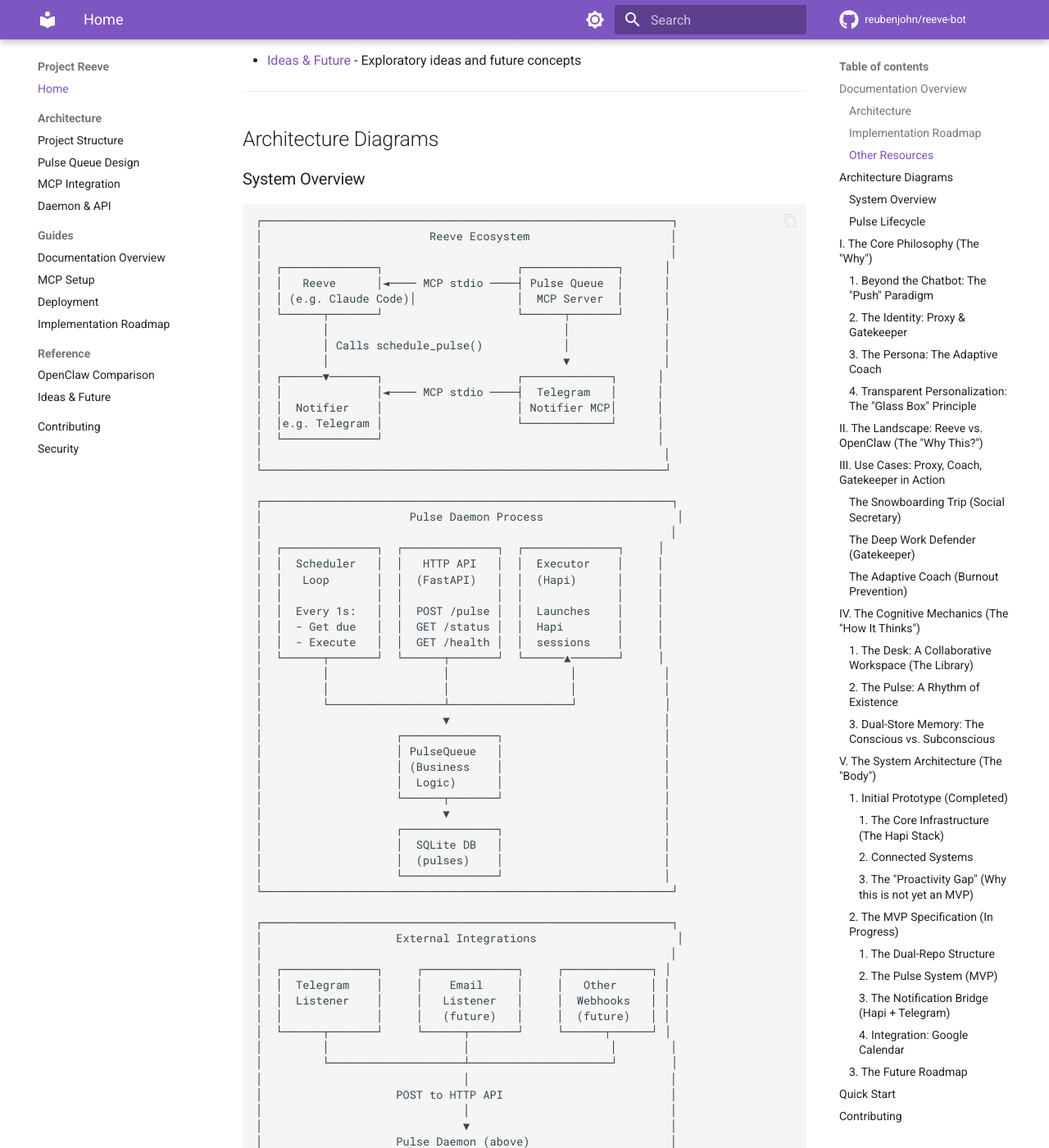
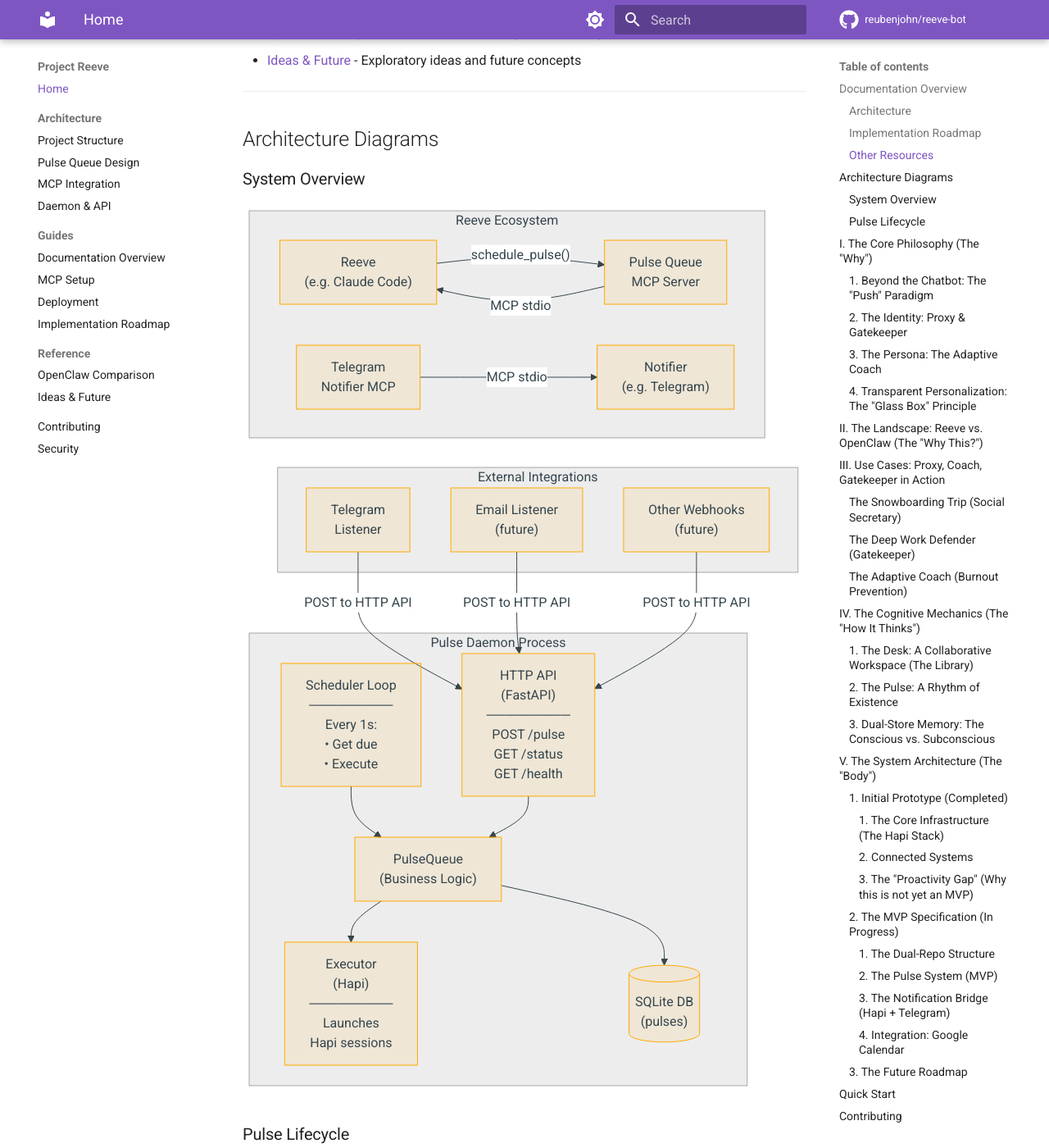
Before and after one commit to reubenjohn/reeve_bot, an MkDocs documentation site: the page built from docs/index.md, in a window 1280 px wide and 1400 px high, scrolled down 1598 px. Shown: the whole window at 82% size. Built offline with MkDocs 1.6.1 and Material for MkDocs 9.7.7, drawn with Linux system fonts in a browser that asks for light colours; comment, search, counter and statistics services are not loaded; part of the change alters nothing that is shown; some of the changed text lies outside the part shown.

Commit message:
docs: Convert ASCII diagrams to Mermaid in index.md
Replace ASCII art architecture diagrams with Mermaid flowcharts:
- System Overview: Split into separate diagrams for better rendering
- Pulse Lifecycle: State diagram showing pulse status transitions

Uses neutral theme for light/dark mode compatibility.

Co-Authored-By: Claude Opus 4.5 <noreply@anthropic.com>

````diff
--- a/docs/index.md
+++ b/docs/index.md
@@ -55,107 +55,65 @@ See [Roadmap Index](roadmap/index.md) for the full implementation guide.
 
 ### System Overview
 
+```mermaid
+flowchart TB
+    subgraph ecosystem["Reeve Ecosystem"]
+        reeve["Reeve<br/>(e.g. Claude Code)"]
+        pulse_mcp["Pulse Queue<br/>MCP Server"]
+        notifier["Notifier<br/>(e.g. Telegram)"]
+        telegram_mcp["Telegram<br/>Notifier MCP"]
+
+        pulse_mcp -- "MCP stdio" --> reeve
+        reeve -- "schedule_pulse()" --> pulse_mcp
+        telegram_mcp -- "MCP stdio" --> notifier
+    end
 ```
-┌─────────────────────────────────────────────────────────────┐
-│                         Reeve Ecosystem                     │
-│                                                             │
-│  ┌──────────────┐                    ┌──────────────┐      │
-│  │   Reeve      │◄──── MCP stdio ────┤ Pulse Queue  │      │
-│  │ (e.g. Claude Code)│               │  MCP Server  │      │
-│  └──────┬───────┘                    └──────┬───────┘      │
-│         │                                   │              │
-│         │ Calls schedule_pulse()            │              │
-│         │                                   ▼              │
-│  ┌──────▼───────┐                    ┌─────────────┐      │
-│  │              │◄──── MCP stdio ────┤  Telegram   │      │
-│  │  Notifier    │                    │ Notifier MCP│      │
-│  │e.g. Telegram │                    └─────────────┘      │
-│  └──────────────┘                                         │
-│                                                            │
-└────────────────────────────────────────────────────────────┘
 
-┌─────────────────────────────────────────────────────────────┐
-│                      Pulse Daemon Process                    │
-│                                                             │
-│  ┌──────────────┐  ┌──────────────┐  ┌──────────────┐     │
-│  │  Scheduler   │  │   HTTP API   │  │  Executor    │     │
-│  │   Loop       │  │  (FastAPI)   │  │  (Hapi)      │     │
-│  │              │  │              │  │              │     │
-│  │  Every 1s:   │  │  POST /pulse │  │  Launches    │     │
-│  │  - Get due   │  │  GET /status │  │  Hapi        │     │
-│  │  - Execute   │  │  GET /health │  │  sessions    │     │
-│  └──────┬───────┘  └──────┬───────┘  └──────▲───────┘     │
-│         │                 │                  │             │
-│         │                 │                  │             │
-│         └─────────────────┴──────────────────┘             │
-│                           ▼                                │
-│                    ┌──────────────┐                        │
-│                    │ PulseQueue   │                        │
-│                    │ (Business    │                        │
-│                    │  Logic)      │                        │
-│                    └──────┬───────┘                        │
-│                           ▼                                │
-│                    ┌──────────────┐                        │
-│                    │  SQLite DB   │                        │
-│                    │  (pulses)    │                        │
-│                    └──────────────┘                        │
-└─────────────────────────────────────────────────────────────┘
+```mermaid
+flowchart TB
+    subgraph daemon["Pulse Daemon Process"]
+        scheduler["Scheduler Loop<br/>─────────<br/>Every 1s:<br/>• Get due<br/>• Execute"]
+        api["HTTP API<br/>(FastAPI)<br/>─────────<br/>POST /pulse<br/>GET /status<br/>GET /health"]
+        executor["Executor<br/>(Hapi)<br/>─────────<br/>Launches<br/>Hapi sessions"]
+        queue["PulseQueue<br/>(Business Logic)"]
+        db[("SQLite DB<br/>(pulses)")]
 
-┌─────────────────────────────────────────────────────────────┐
-│                    External Integrations                     │
-│                                                             │
-│  ┌──────────────┐     ┌──────────────┐     ┌─────────────┐ │
-│  │  Telegram    │     │    Email     │     │   Other     │ │
-│  │  Listener    │     │   Listener   │     │  Webhooks   │ │
-│  │              │     │   (future)   │     │  (future)   │ │
-│  └──────┬───────┘     └──────┬───────┘     └──────┬──────┘ │
-│         │                    │                     │        │
-│         └────────────────────┴─────────────────────┘        │
-│                              │                              │
-│                    POST to HTTP API                         │
-│                              │                              │
-│                              ▼                              │
-│                    Pulse Daemon (above)                     │
-└─────────────────────────────────────────────────────────────┘
+        scheduler --> queue
+        api --> queue
+        queue --> executor
+        queue --> db
+    end
+
+    subgraph integrations["External Integrations"]
+        telegram_listener["Telegram<br/>Listener"]
+        email_listener["Email Listener<br/>(future)"]
+        webhooks["Other Webhooks<br/>(future)"]
+    end
+
+    telegram_listener -- "POST to HTTP API" --> api
+    email_listener -- "POST to HTTP API" --> api
+    webhooks -- "POST to HTTP API" --> api
 ```
 
 ### Pulse Lifecycle
 
-```
-                    ┌─────────────┐
-                    │   PENDING   │ ◄─── schedule_pulse() creates pulse
-                    └──────┬──────┘
-                           │
-           Daemon scheduler_loop() detects due pulse
-                           │
-                           ▼
-                    ┌─────────────┐
-                    │ PROCESSING  │ ◄─── mark_processing()
-                    └──────┬──────┘
-                           │
-                   PulseExecutor.execute()
-                           │
-                ┌──────────┴──────────┐
-                │                     │
-           Success                 Failure
-                │                     │
-                ▼                     ▼
-        ┌─────────────┐       ┌─────────────┐
-        │  COMPLETED  │       │   FAILED    │
-        └─────────────┘       └──────┬──────┘
-                                     │
-                              retry_count < max_retries?
-                                     │
-                        ┌────────────┴────────────┐
-                        │                         │
-                       Yes                       No
-                        │                         │
-                        ▼                         ▼
-            Create new PENDING pulse      Remains FAILED
-            (exponential backoff)         (manual intervention)
+```mermaid
+%%{init: {'theme': 'neutral'}}%%
+flowchart TD
+    create(["schedule_pulse()"]) --> pending["PENDING"]
+    pending --> |"Daemon scheduler_loop()<br/>detects due pulse"| processing
+    processing["PROCESSING<br/><small>mark_processing()</small>"]
+    processing --> |"PulseExecutor.execute()"| result{Result?}
 
-        User can call cancel_pulse() at any time:
-        PENDING → CANCELLED
+    result --> |Success| completed["COMPLETED"]
+    result --> |Failure| failed["FAILED"]
+
+    failed --> retry{"retry_count<br/>< max_retries?"}
+    retry --> |Yes| new_pending["New PENDING pulse<br/><small>(exponential backoff)</small>"]
+    retry --> |No| remains["Remains FAILED<br/><small>(manual intervention)</small>"]
+
+    cancel(["cancel_pulse()"]) -.-> |"At any time"| cancelled["CANCELLED"]
+    pending -.-> cancelled
 ```
 
 ---
````
